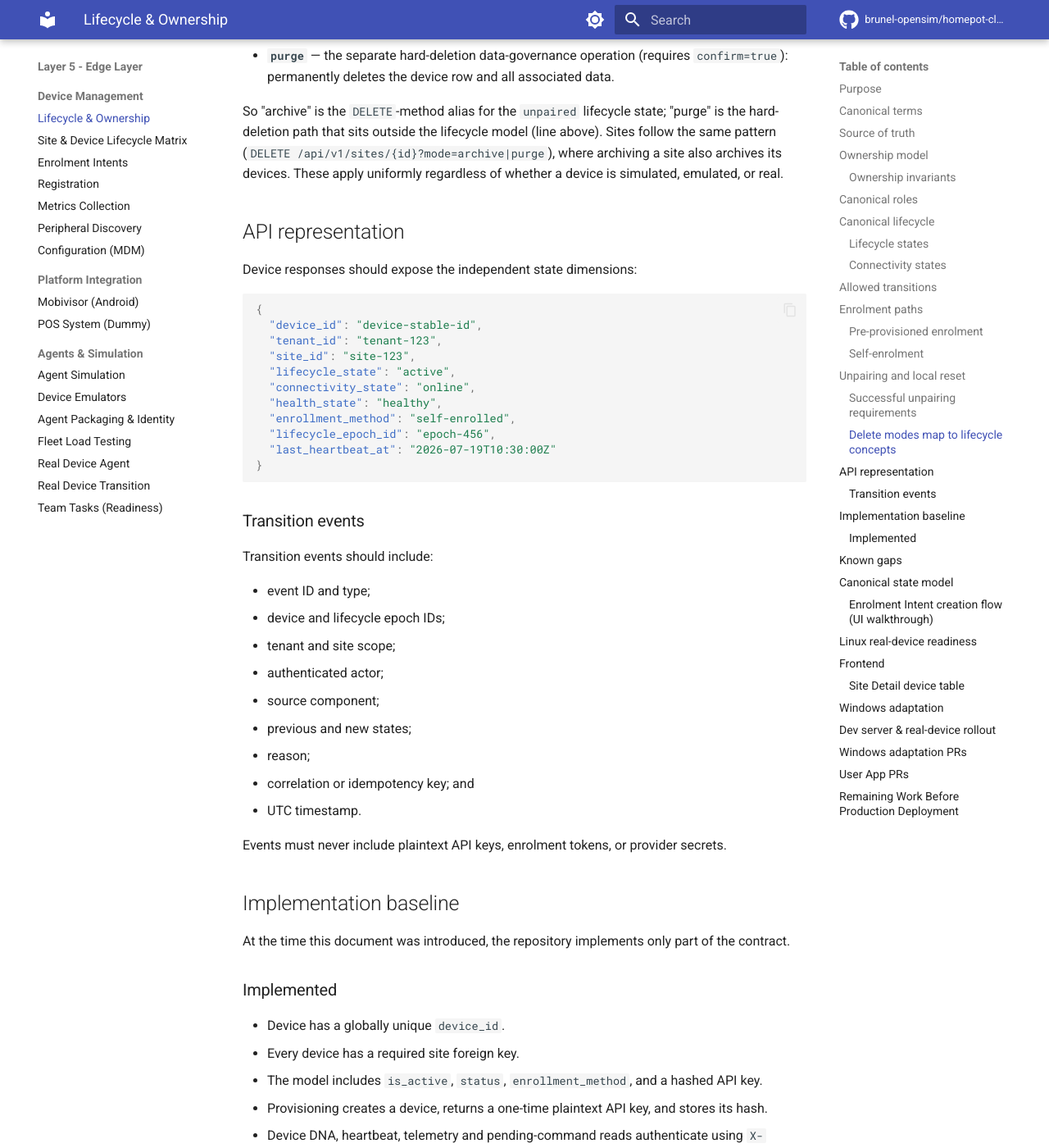
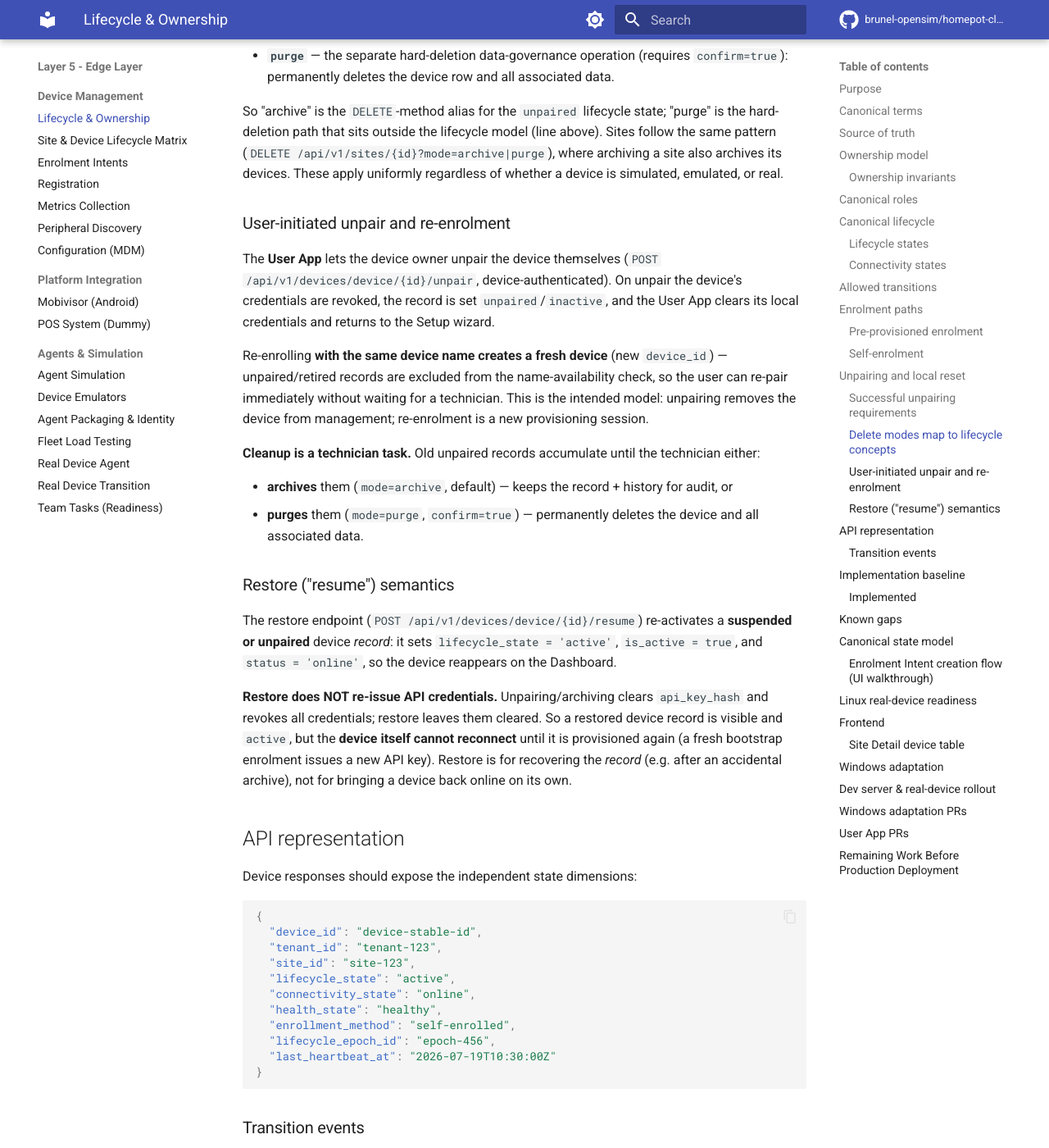
Before and after one commit to brunel-opensim/homepot-client, an MkDocs documentation site: the page built from docs/device-lifecycle-and-ownership.md, in a window 1280 px wide and 1400 px high, scrolled down 7145 px. Shown: the whole window at 82% size. Built offline with MkDocs 1.6.1 and Material for MkDocs 9.7.7, drawn with Linux system fonts in a browser that asks for light colours; comment, search, counter and statistics services are not loaded; the version menu is left out.

Commit message:
docs(lifecycle): user-initiated unpair / re-enrolment and restore semantics
Document the intended model: the User App lets the owner unpair the device;
re-enrolling the same name creates a fresh device (unpaired names stay
available); old unpaired records are the technician's to archive or purge.

Clarify restore ('resume'): it re-activates the device RECORD (active,
visible) but does NOT re-issue API credentials, so the device must be
re-provisioned to actually reconnect.

```diff
--- a/docs/device-lifecycle-and-ownership.md
+++ b/docs/device-lifecycle-and-ownership.md
@@ -191,6 +191,41 @@ The device `DELETE` endpoints (`DELETE /api/v1/devices/device/{id}`) use **archi
 - **`purge`** — the separate hard-deletion data-governance operation (requires `confirm=true`): permanently deletes the device row and all associated data.
 
 So "archive" is the `DELETE`-method alias for the `unpaired` lifecycle state; "purge" is the hard-deletion path that sits outside the lifecycle model (line above). Sites follow the same pattern (`DELETE /api/v1/sites/{id}?mode=archive|purge`), where archiving a site also archives its devices. These apply uniformly regardless of whether a device is simulated, emulated, or real.
+
+### User-initiated unpair and re-enrolment
+
+The **User App** lets the device owner unpair the device themselves
+(`POST /api/v1/devices/device/{id}/unpair`, device-authenticated). On unpair the
+device's credentials are revoked, the record is set `unpaired`/`inactive`, and
+the User App clears its local credentials and returns to the Setup wizard.
+
+Re-enrolling **with the same device name creates a fresh device** (new
+`device_id`) — unpaired/retired records are excluded from the name-availability
+check, so the user can re-pair immediately without waiting for a technician.
+This is the intended model: unpairing removes the device from management;
+re-enrolment is a new provisioning session.
+
+**Cleanup is a technician task.** Old unpaired records accumulate until the
+technician either:
+
+- **archives** them (`mode=archive`, default) — keeps the record + history for
+  audit, or
+- **purges** them (`mode=purge`, `confirm=true`) — permanently deletes the
+  device and all associated data.
+
+### Restore ("resume") semantics
+
+The restore endpoint (`POST /api/v1/devices/device/{id}/resume`) re-activates a
+**suspended or unpaired** device *record*: it sets `lifecycle_state = 'active'`,
+`is_active = true`, and `status = 'online'`, so the device reappears on the
+Dashboard.
+
+**Restore does NOT re-issue API credentials.** Unpairing/archiving clears
+`api_key_hash` and revokes all credentials; restore leaves them cleared. So a
+restored device record is visible and `active`, but the **device itself cannot
+reconnect** until it is provisioned again (a fresh bootstrap enrolment issues a
+new API key). Restore is for recovering the *record* (e.g. after an accidental
+archive), not for bringing a device back online on its own.
 
 ## API representation
 
```
